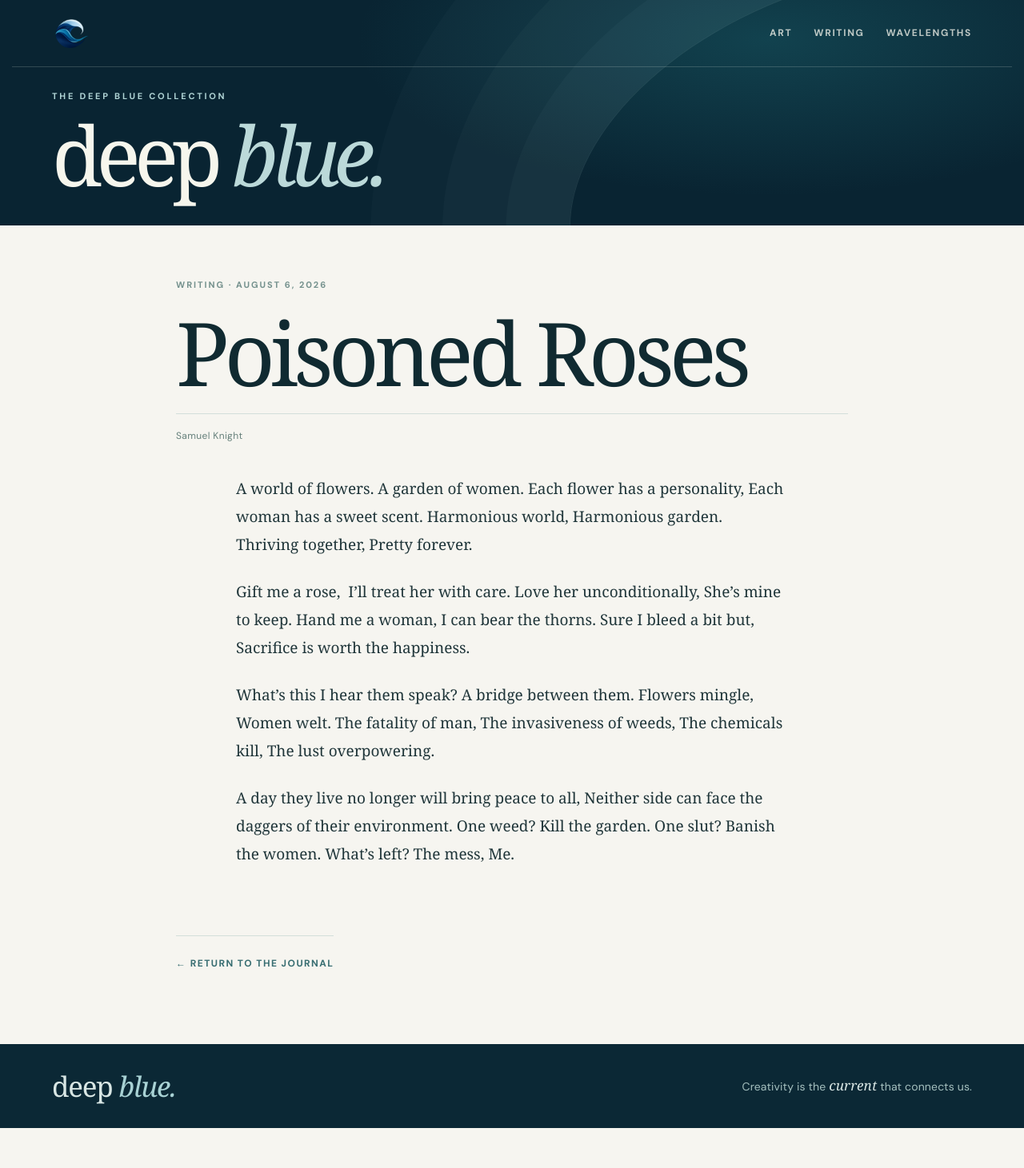
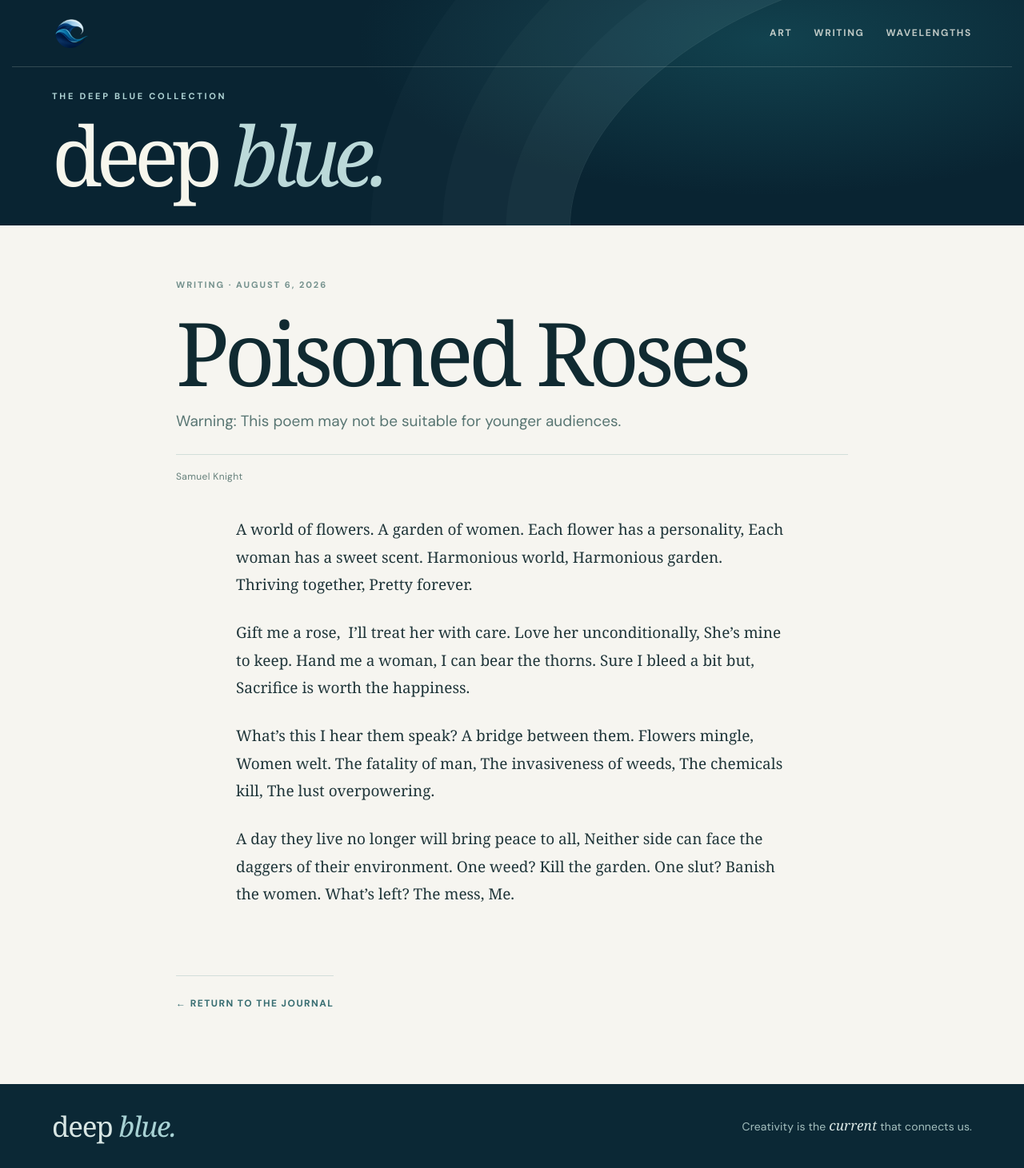
Before and after one commit to egentler/deep-blue, a Jekyll site: the page built from _posts/2026-10-27-poisoned-roses.md, in a window 1280 px wide. Shown: the whole page at 80% size. Built offline with Jekyll 4.4.1, drawn with Linux system fonts in a browser that asks for light colours; some web fonts are replaced; before the commit the page ends 1411 px from its top, so only the background shows below that.

Commit message:
Update _posts/2026-10-27-poisoned-roses.md (via Pages CMS)

```diff
--- a/_posts/2026-10-27-poisoned-roses.md
+++ b/_posts/2026-10-27-poisoned-roses.md
@@ -4,6 +4,7 @@ date: 2026-08-06
 category: Writing
 published: true
 author: Samuel Knight
+summary: "Warning: This poem may not be suitable for younger audiences. "
 preview: |-
   A world of flowers.
   A garden of women.
```
